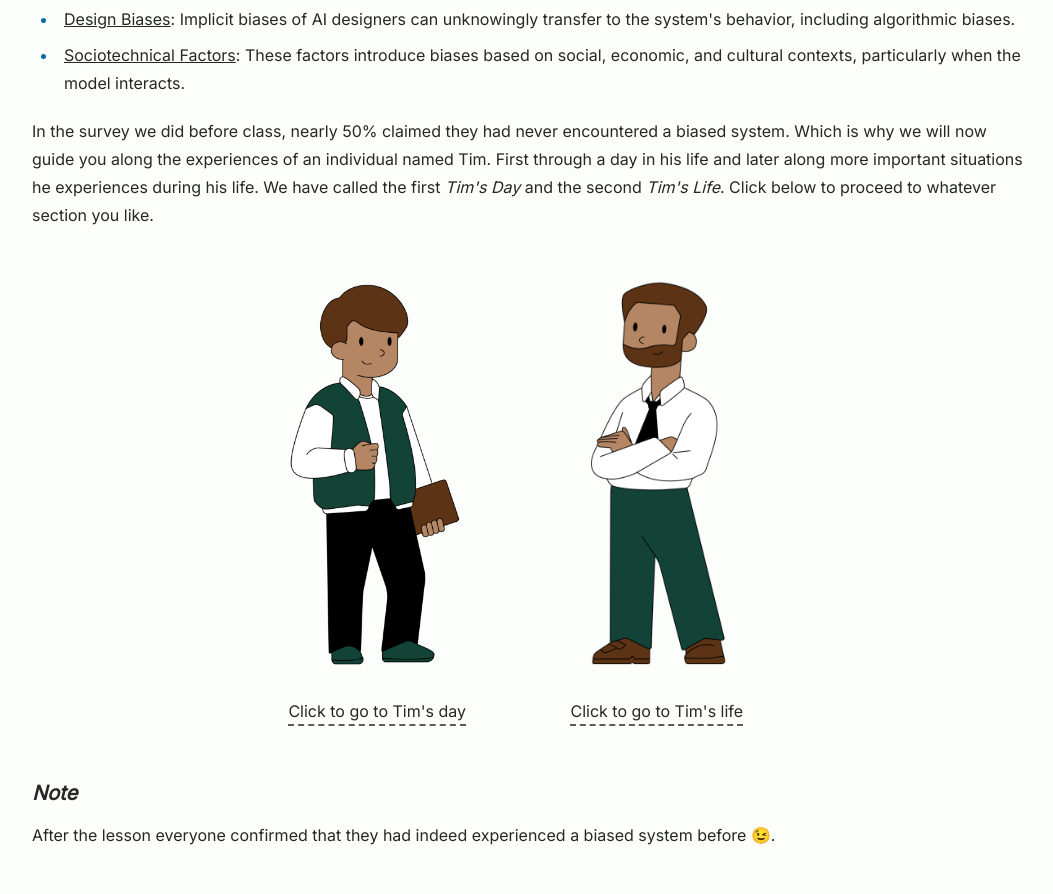
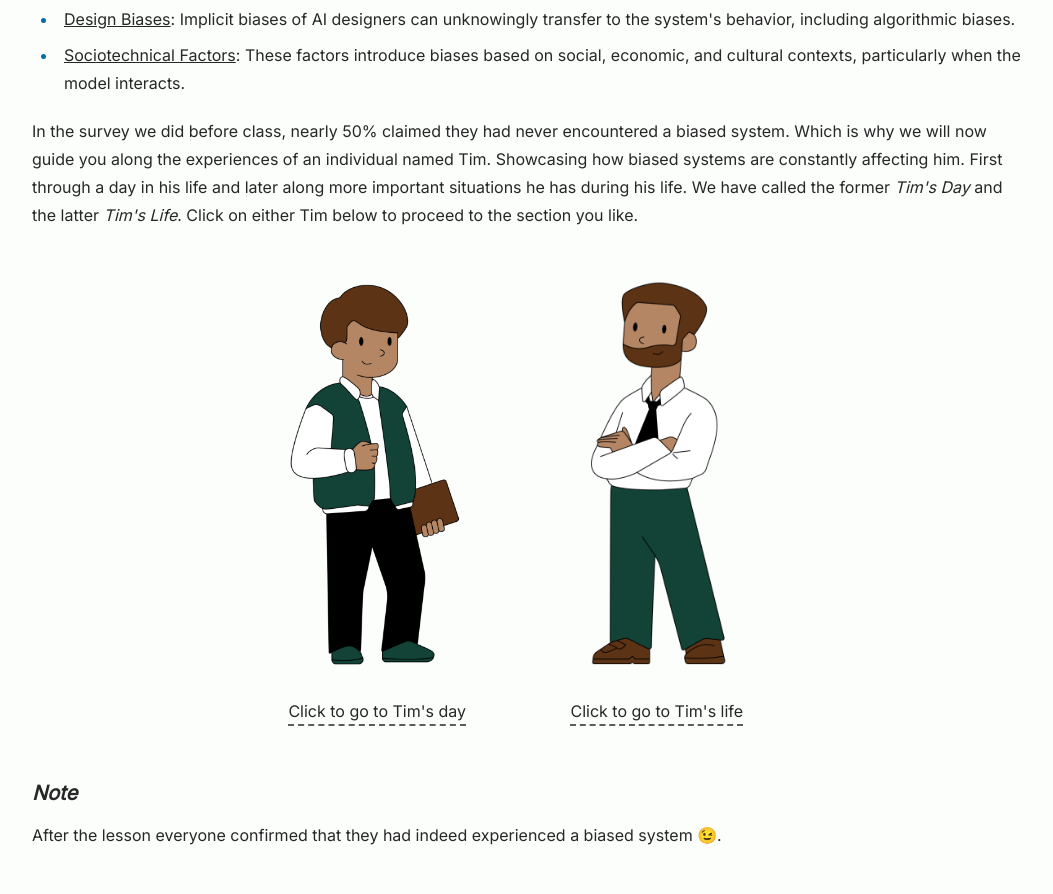
Before and after one commit to marcfranquesa/ai-bias-and-transparency-blog, an Astro site: page /ai-bias-and-transparency-blog/posts/first-lesson in a window 1280 px wide. Shown: the part 876-1770 px from the top of the page, without its empty margins (112-1165 px from the left). Built offline with nearby package versions, Linux system fonts and the light colour scheme; Astro itself is replaced by a stand-in of ours.

Commit message:
Tim Tim Tim

```diff
--- a/src/content/blog/first-lesson.mdx
+++ b/src/content/blog/first-lesson.mdx
@@ -29,7 +29,7 @@ Which we can categorize into three main types:
   social, economic, and cultural contexts, particularly when the model
   interacts.
 
-In the survey we did before class, nearly 50% claimed they had never encountered a biased system. Which is why we will now guide you along the experiences of an individual named Tim. First through a day in his life and later along more important situations he experiences during his life. We have called the first _Tim's Day_ and the second _Tim's Life_. Click below to proceed to whatever section you like.
+In the survey we did before class, nearly 50% claimed they had never encountered a biased system. Which is why we will now guide you along the experiences of an individual named Tim. Showcasing how biased systems are constantly affecting him. First through a day in his life and later along more important situations he has during his life. We have called the former _Tim's Day_ and the latter _Tim's Life_. Click on either Tim below to proceed to the section you like.
 
 <div class="mx-auto flex flex-wrap justify-center">
   <div class="justify-center px-10">
@@ -52,4 +52,4 @@ In the survey we did before class, nearly 50% claimed they had never encountered
 
 ### Note
 
-After the lesson everyone confirmed that they had indeed experienced a biased system before 😉.
+After the lesson everyone confirmed that they had indeed experienced a biased system 😉.
```
